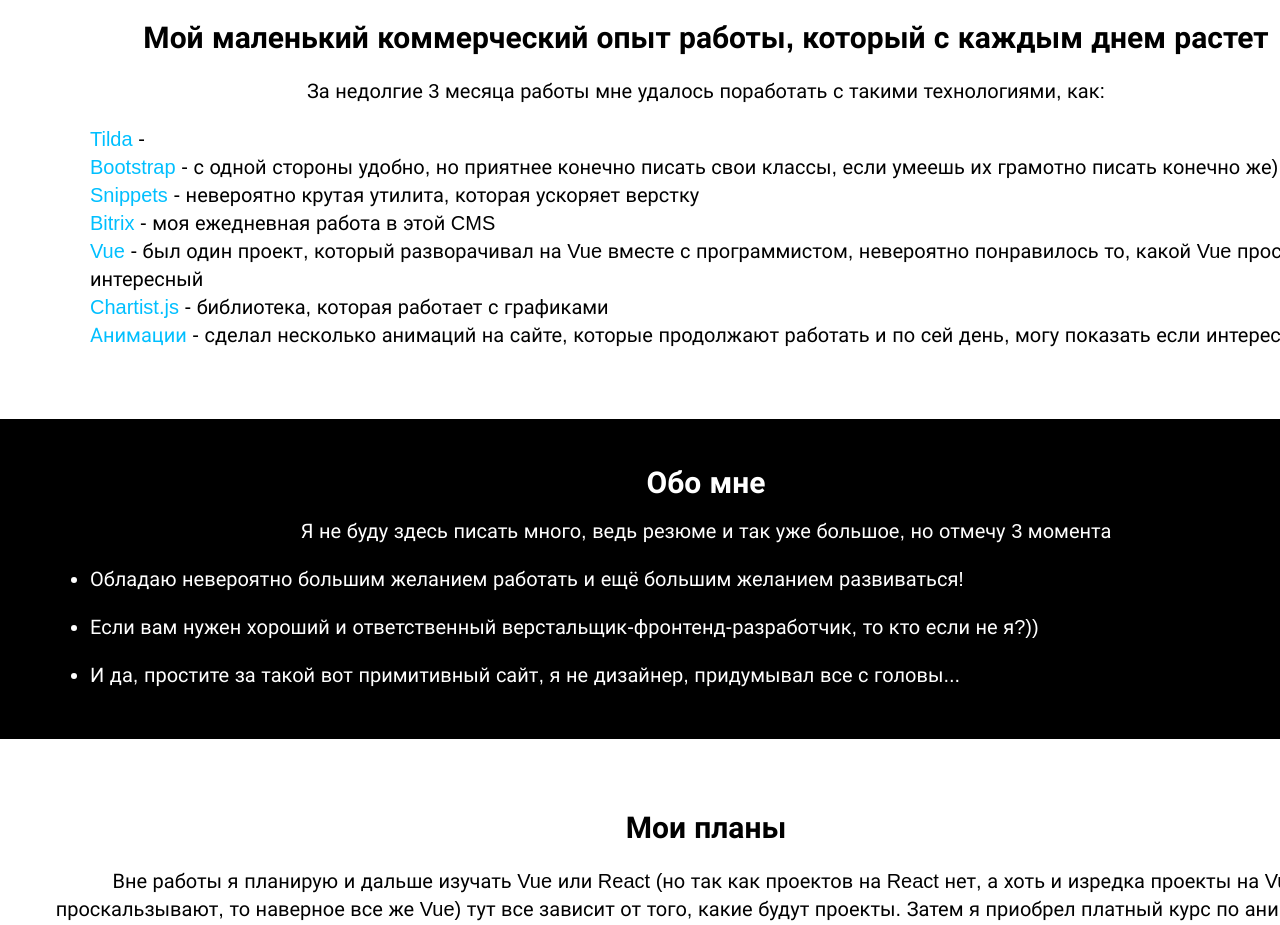
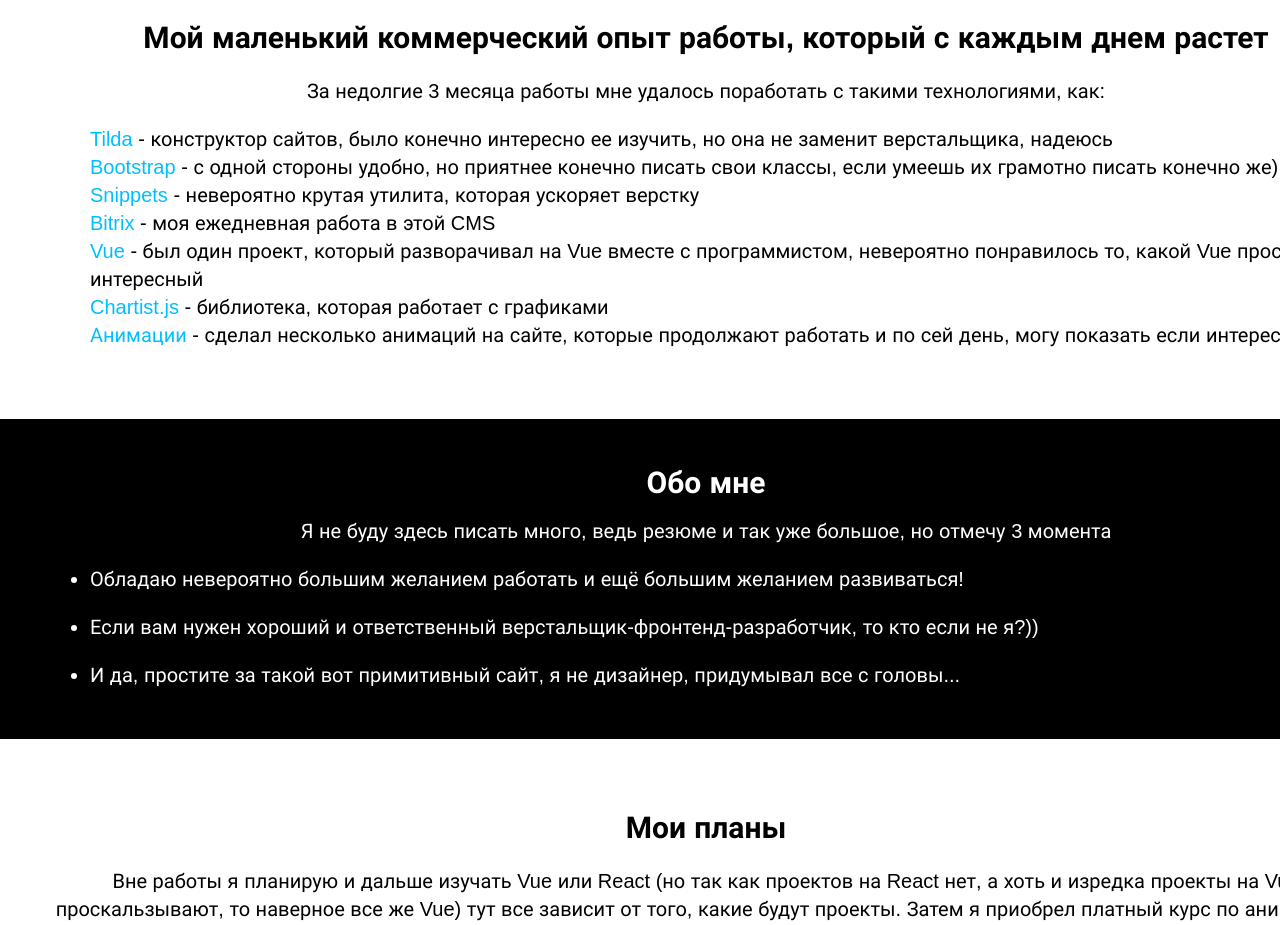
Before and after one commit to Kello4718/kello4718.github.io, a plain HTML site: page index.html in a window 1280 px wide. Shown: the part 5980-6905 px from the top of the page. Drawn offline with Linux system fonts and the light colour scheme; files whose address does not match are found by name.

Commit message:
Внес правки

```diff
--- a/index.html
+++ b/index.html
@@ -356,7 +356,7 @@
           <h2 class="experience__title">Мой маленький коммерческий опыт работы, который с каждым днем растет</h2>
           <p>За недолгие 3 месяца работы мне удалось поработать с такими технологиями, как:</p>
           <ul class="experience__list">
-            <li><span class="experience__item-begin">Tilda</span> - </li>
+            <li><span class="experience__item-begin">Tilda</span> - конструктор сайтов, было конечно интересно ее изучить, но она не заменит верстальщика, надеюсь</li>
             <li><span class="experience__item-begin">Bootstrap</span> - с одной стороны удобно, но приятнее конечно писать свои классы, если умеешь их грамотно писать конечно же)</li>
             <li><span class="experience__item-begin">Snippets</span> - невероятно крутая утилита, которая ускоряет верстку</li>
             <li><span class="experience__item-begin">Bitrix</span> - моя ежедневная работа в этой CMS</li>
```
Also changed, not shown: fonts/opensans.woff (deleted), fonts/opensans.woff2 (deleted), fonts/opensansbold.woff (deleted), fonts/opensansbold.woff2 (deleted).
